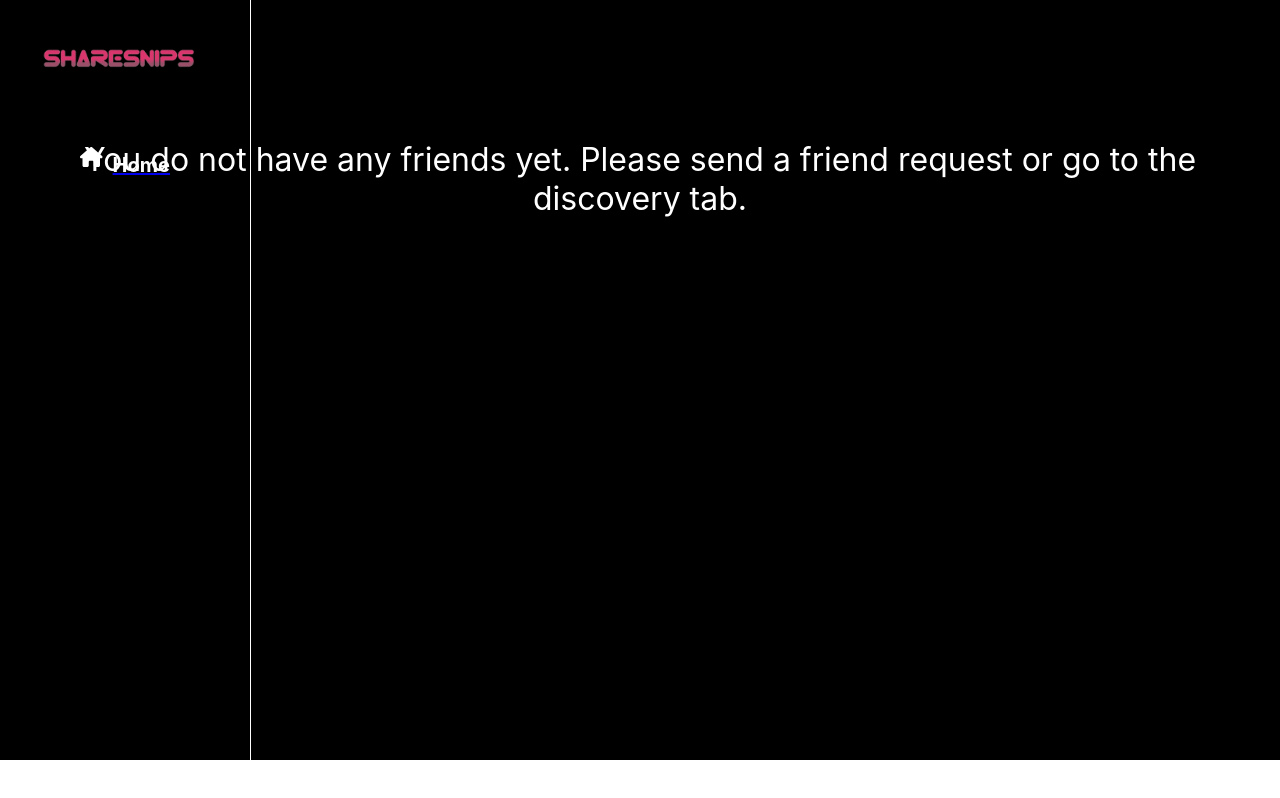
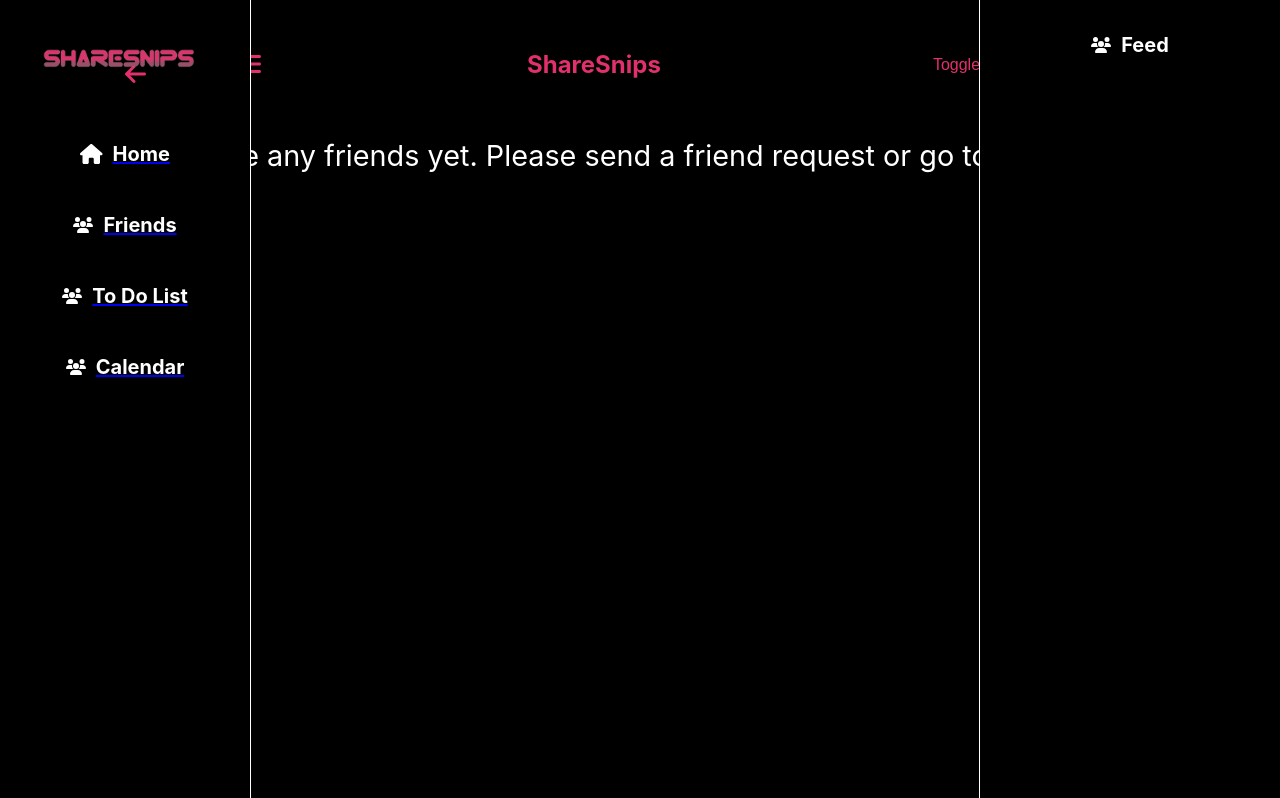
Before and after one commit to myzticx/sharesnips, a React (Create React App) app: page /friends in a window 1280 px wide. Built offline with nearby package versions, Linux system fonts and the light colour scheme.

Commit message:
added calendar, todo lost and minor tweaks

```diff
--- a/src/App.tsx
+++ b/src/App.tsx
@@ -4,7 +4,8 @@ import Friends from "./pages/friends";
 import { Routes, Route } from "react-router-dom";
 import NotSignedInPage from "./pages/notsignedin";
 import MyAccount from "./pages/myaccount";
-import ToDo from "./pages/todolist";
+import { ToDo } from "./pages/todolist";
+import Calendar from "./pages/calendar";
 import { BreakpointProvider, Breakpoint } from "react-socks";
 
 function App() {
@@ -17,6 +18,7 @@ function App() {
           <Route path="/homepage" element={<HomePage />} />
           <Route path="/todolist" element={<ToDo />} />
           <Route path="/notsignedin" element={<NotSignedInPage />} />
+          <Route path="/calendar" element={<Calendar />} />
           <Route
             path="/MyAccount"
             element={<MyAccount username={""} email={""} />}
--- a/src/components/MainNavbar.tsx
+++ b/src/components/MainNavbar.tsx
@@ -1,42 +1,59 @@
 import React, { useState } from "react";
-import styled from "styled-components";
+import styled, { createGlobalStyle, ThemeProvider } from "styled-components";
+import { FontAwesomeIcon } from "@fortawesome/react-fontawesome";
+import {
+  faBars,
+  faArrowLeft,
+  faHouse,
+  faUsers,
+} from "@fortawesome/free-solid-svg-icons";
 import { Link } from "react-router-dom";
 import logo from "../images/logo.png";
-import { FontAwesomeIcon } from "@fortawesome/react-fontawesome";
-import {
-  faHeart as farHeart,
-  faStar as farStar,
-} from "@fortawesome/free-regular-svg-icons";
-import {
-  faHeart,
-  faStar,
-  faUser,
-  faBars,
-  faUsers,
-  faComments,
-  faArrowLeft,
-  faComment,
-  faHouse,
-  faBell,
-} from "@fortawesome/free-solid-svg-icons";
 
-// Styled components
-const Sidebar = styled.div<{ isOpen: boolean }>`
-  position: fixed;
-  top: 0;
-  left: ${(props) => (props.isOpen ? "0" : "-100%")};
-  width: 250px;
-  height: 100%;
+const GlobalStyles = createGlobalStyle`
+  body {
     background-color: ${(props) => props.theme.background};
-  border-right: 1px solid #fff ${(props) => props.theme.borderColor};
+    color: ${(props) => props.theme.text};
     transition: all 0.3s ease;
+    font-family: -apple-system, BlinkMacSystemFont, 'Segoe UI', 'Roboto', 'Oxygen',
+      'Ubuntu', 'Cantarell', 'Fira Sans', 'Droid Sans', 'Helvetica Neue',
+      sans-serif;
+    margin: 0;
+    padding: 0;
+  }
+`;
+
+const Container = styled.div`
+  max-width: 800px;
+  margin: 0 auto;
+  padding: 20px;
+  background-color: ${(props) =>
+    props.theme.background}; /* Set main background color */
+  color: ${(props) => props.theme.text};
+`;
+
+const Logo = styled.div`
+  font-size: 24px;
+  font-weight: bold;
+  color: ${(props) => props.theme.accent};
 
   @media (max-width: 768px) {
-    width: 100%;
-    display: ${(props) =>
-      props.isOpen ? "block" : "none"}; /* Show or hide on mobile */
+    font-size: 20px;
+    margin-left: 85px;
   }
 `;
+
+const IconSize = styled.div`
+  font-size: 20px;
+`;
+
+const currentTheme = {
+  background: "#000000", // black
+  text: "#FFFFFF", // white
+  accent: "#E1306C",
+  cardBackground: "#2C2A2A",
+  borderColor: "#FFFFFF",
+};
 
 const Header = styled.header`
   display: flex;
@@ -46,51 +63,6 @@ const Header = styled.header`
 
   @media (max-width: 768px) {
     position: relative; /* Add position relative for absolute positioning of the hamburger icon on mobile */
-  }
-`;
-
-const SidebarContent = styled.div`
-  padding-top: 40px;
-  display: flex;
-  flex-direction: column;
-  align-items: center;
-  color: white;
-`;
-
-const SidebarLink = styled.div`
-  display: flex;
-  align-items: center;
-  margin-bottom: -60px;
-  cursor: pointer;
-  background-color: ${(props) =>
-    props.theme.background}; /* Set main background color */
-  color: ${(props) => props.theme.text};
-
-  &:hover {
-    color: ${(props) => props.theme.accent};
-  }
-`;
-
-const IconText = styled.h1`
-  margin-left: 10px;
-  font-size: 20px;
-  padding-top: 100px;
-  background-color: ${(props) =>
-    props.theme.background}; /* Set main background color */
-  color: white;
-`;
-
-const BackIcon = styled.div`
-  font-size: 24px;
-  cursor: pointer;
-  color: ${(props) => props.theme.accent};
-  margin-top: 20px;
-  margin-left: 20px;
-  margin-bottom: 40px;
-  display: none;
-
-  @media (max-width: 768px) {
-    margin-top: 40px;
   }
 `;
 
@@ -107,23 +79,33 @@ const Hamburger = styled.div`
   }
 `;
 
-const Container = styled.div`
-  max-width: 800px;
-  margin: 0 auto;
-  padding: 20px;
-  background-color: ${(props) =>
-    props.theme.background}; /* Set main background color */
-  color: ${(props) => props.theme.text};
+const Sidebar = styled.div<{ isOpen: boolean }>`
+  position: fixed;
+  top: 0;
+  left: ${(props) => (props.isOpen ? "0" : "-100%")};
+  width: 250px;
+  height: 100%;
+  background-color: ${(props) => props.theme.background};
+  border-right: 1px solid ${(props) => props.theme.borderColor};
+  transition: all 0.3s ease;
+
+  @media (max-width: 768px) {
+    width: 100%;
+    display: ${(props) =>
+      props.isOpen ? "block" : "none"}; /* Show or hide on mobile */
+  }
 `;
 
-const LogoInLeftBar = styled.img`
-  position: absolute;
-  top: 20px;
-  right: 20px;
-  width: 220px;
+const BackIcon = styled.div`
+  font-size: 24px;
+  cursor: pointer;
+  color: ${(props) => props.theme.accent};
+  margin-top: 20px;
+  margin-left: 20px;
+  margin-bottom: 40px; /* Adjust margin bottom to separate it from other links */
 
   @media (max-width: 768px) {
-    right: 75px;
+    margin-top: 40px;
   }
 `;
 
@@ -135,57 +117,173 @@ const ToggleButton = styled.button`
   font-size: 16px;
 `;
 
-const Logo = styled.div`
-  font-size: 24px;
-  font-weight: bold;
+const SidebarContent = styled.div`
+  padding-top: 40px;
+  display: flex;
+  flex-direction: column;
+  align-items: center; /* Center content horizontally */
+  color: white;
+`;
+
+const SidebarLink = styled.div`
+  display: flex;
+  align-items: center;
+  margin-bottom: 20px;
+  cursor: pointer;
+  background-color: ${(props) =>
+    props.theme.background}; /* Set main background color */
+  color: ${(props) => props.theme.text};
+
+  &:hover {
     color: ${(props) => props.theme.accent};
-
-  @media (max-width: 768px) {
-    font-size: 20px;
-    margin-left: 85px;
   }
 `;
 
-const IconSize = styled.div`
+const lightTheme = {
+  background: "#ffffff", // Corrected color code for white
+  text: "#333333",
+  accent: "#405DE6",
+  cardBackground: "#FFFFFF",
+  borderColor: "#DBDBDB",
+};
+
+const darkTheme = {
+  background: "#000000",
+  text: "#FFFFFF",
+  accent: "#E1306C",
+  cardBackground: "#2C2A2A",
+  borderColor: "#FFFFFF",
+};
+
+const IconText = styled.h1`
+  margin-left: 10px;
   font-size: 20px;
-  margin-top: 85px;
+  background-color: ${(props) =>
+    props.theme.background}; /* Set main background color */
+  color: ${(props) => props.theme.text};
+`;
+
+const LogoInLeftBar = styled.img`
+  position: absolute;
+  top: 20px; // Adjust the top position as needed
+  right: 20px; // Adjust the right position as needed
+  width: 220px; // Increase the width to make the image bigger
+
+  @media (max-width: 768px) {
+    right: 75px;
+  }
+`;
+
+const SecondSidebarContent = styled.div`
+  padding-top: 20px;
+  display: flex;
+  flex-direction: column;
+  align-items: center; /* Center content horizontally */
+  color: white;
+`;
+
+const SecondSidebarLink = styled.div`
+  display: flex;
+  align-items: center;
+  margin-bottom: 20px;
+  cursor: pointer;
+  background-color: ${(props) =>
+    props.theme.background}; /* Set main background color */
+  color: ${(props) => props.theme.text};
+
+  &:hover {
+    color: ${(props) => props.theme.accent};
+  }
+`;
+
+const SecondSidebar = styled.div`
+  position: fixed;
+  top: 0;
+  right: 0;
+  width: 300px;
+  height: 100%;
+  background-color: ${(props) =>
+    props.theme.background}; /* Set second sidebar background */
+  border-left: 1px solid ${(props) => props.theme.borderColor};
+  @media (max-width: 768px) {
+    display: none;
+  }
 `;
 
 const MainNavbar: React.FC = () => {
   const [isSidebarOpen, setIsSidebarOpen] = useState(true);
+  const [currentTheme, setCurrentTheme] = useState(darkTheme);
+  const [notifications, setNotifications] = useState<string[]>([]);
 
   const toggleSidebar = () => {
     setIsSidebarOpen(!isSidebarOpen);
   };
 
+  const toggleTheme = () => {
+    setCurrentTheme(currentTheme === lightTheme ? darkTheme : lightTheme);
+  };
+
   return (
+    <ThemeProvider theme={currentTheme}>
+      <GlobalStyles />
       <Container>
         <Header>
           <Hamburger onClick={toggleSidebar}>
             <FontAwesomeIcon icon={faBars} />
           </Hamburger>
           <Logo>ShareSnips</Logo>
+          <ToggleButton onClick={toggleTheme}>Toggle Theme</ToggleButton>
         </Header>
 
         <Sidebar isOpen={isSidebarOpen}>
           <SidebarContent>
+            <BackIcon onClick={toggleSidebar}>
               <LogoInLeftBar src={logo} alt="logo" />
-
+              <FontAwesomeIcon icon={faArrowLeft} />
+            </BackIcon>
             <SidebarLink>
               <IconSize>
                 <FontAwesomeIcon icon={faHouse} />
               </IconSize>
-            <Link to="/Homepage">
+              <Link to="/homepage">
                 <IconText>Home</IconText>
               </Link>
             </SidebarLink>
-
-          {/* Additional sidebar content here */}
+            <SidebarLink>
+              <FontAwesomeIcon icon={faUsers} />
+              <Link to="/friends">
+                <IconText>Friends</IconText>
+              </Link>
+            </SidebarLink>
+            <SidebarLink>
+              <FontAwesomeIcon icon={faUsers} />
+              <Link to="/todolist">
+                <IconText>To Do List</IconText>
+              </Link>
+            </SidebarLink>
+            <SidebarLink>
+              <FontAwesomeIcon icon={faUsers} />
+              <Link to="/calendar">
+                <IconText>Calendar</IconText>
+              </Link>
+            </SidebarLink>
           </SidebarContent>
         </Sidebar>
+        <SecondSidebar>
+          <SecondSidebarContent>
+            <SecondSidebarLink>
+              <FontAwesomeIcon icon={faUsers} />
+              <IconText>Feed</IconText>
+            </SecondSidebarLink>
 
-      {/* Additional components */}
+            {/* Display notifications within the second sidebar */}
+            {notifications.map((notification, index) => (
+              <div key={index}>{notification}</div>
+            ))}
+          </SecondSidebarContent>
+        </SecondSidebar>
       </Container>
+    </ThemeProvider>
   );
 };
 
--- /dev/null
+++ b/src/pages/calendar.tsx
@@ -0,0 +1,160 @@
+import React, { useState } from "react";
+import styled from "styled-components";
+import NavBar from "../components/MainNavbar";
+
+const CalendarWrapper = styled.div`
+  width: 83%;
+  margin-left: 40%;
+  height: 100vh;
+  margin: 0 auto;
+  background-color: black;
+  color: #e13063;
+
+  @media (max-height: 1827px) {
+    width: 65%;
+    margin-left: 16.5%;
+  }
+`;
+
+const CalendarHeader = styled.div`
+  display: flex;
+  justify-content: space-between;
+  align-items: center;
+  padding: 20px 0;
+  font-size: 2em;
+
+  color: white;
+  font-weight: bold;
+`;
+
+const CalendarGrid = styled.div`
+  display: grid;
+  grid-template-columns: repeat(7, 1fr);
+  gap: 1px;
+`;
+
+const CalendarHeaderCell = styled.div`
+  padding: 20px;
+  font-size: 1.5em;
+  background-color: #e13063;
+  color: black;
+  font-weight: bold;
+  text-align: center;
+`;
+
+const CalendarCell = styled.div`
+  position: relative;
+  padding: 20px;
+  font-size: 1.5em;
+  background-color: black;
+  color: #e13063;
+  text-align: center;
+  c
+  ursor: pointer;
+`;
+
+const EventCircle = styled.div`
+  position: absolute;
+  top: 5px;
+  right: 5px;
+  width: 10px;
+  height: 10px;
+  background-color: #e13063;
+  border-radius: 50%;
+`;
+
+const EventBox = styled.div`
+  position: absolute;
+  top: 50%;
+  left: 50%;
+  transform: translate(-50%, -50%);
+  width: 200px;
+  height: 100px;
+  background-color: white;
+  border: 1px solid #e13063;
+  border-radius: 5px;
+  display: flex;
+  flex-direction: column;
+  align-items: center;
+  justify-content: center;
+`;
+
+const EventName = styled.p`
+  font-size: 16px;
+`;
+
+const Calendar: React.FC = () => {
+  const [selectedDay, setSelectedDay] = useState<number | null>(null);
+  const [eventName, setEventName] = useState("");
+  const [events, setEvents] = useState<{ [key: number]: string }>({});
+  const [monthYear, setMonthYear] = useState(new Date());
+
+  // Sample days for demonstration
+  const days = ["Mon", "Tue", "Wed", "Thu", "Fri", "Sat", "Sun"];
+  const totalDays = new Date(
+    monthYear.getFullYear(),
+    monthYear.getMonth() + 1,
+    0
+  ).getDate();
+
+  const handleDayClick = (day: number) => {
+    setSelectedDay(day);
+  };
+
+  const handleAddEvent = () => {
+    if (eventName.trim() && selectedDay !== null) {
+      setEvents({ ...events, [selectedDay]: eventName });
+      setEventName("");
+      setSelectedDay(null);
+    }
+  };
+
+  const handlePrevMonth = () => {
+    setMonthYear(new Date(monthYear.getFullYear(), monthYear.getMonth() - 1));
+  };
+
+  const handleNextMonth = () => {
+    setMonthYear(new Date(monthYear.getFullYear(), monthYear.getMonth() + 1));
+  };
+
+  return (
+    <CalendarWrapper>
+      <NavBar />
+      <CalendarHeader>
+        <button onClick={handlePrevMonth}>{"<"}</button>
+        <h2>{`${monthYear.toLocaleString("default", {
+          month: "long",
+        })} ${monthYear.getFullYear()}`}</h2>
+        <button onClick={handleNextMonth}>{">"}</button>
+      </CalendarHeader>
+      <CalendarGrid>
+        {days.map((day, index) => (
+          <CalendarHeaderCell key={index}>{day}</CalendarHeaderCell>
+        ))}
+        {[...Array(totalDays)].map((_, index) => {
+          const day = index + 1;
+          const hasEvent = events[day];
+
+          return (
+            <CalendarCell key={index} onClick={() => handleDayClick(day)}>
+              {day}
+              {hasEvent && <EventCircle />}
+              {selectedDay === day && (
+                <EventBox>
+                  <input
+                    type="text"
+                    value={events[day] || ""}
+                    onChange={(e) => setEventName(e.target.value)}
+                    onBlur={handleAddEvent}
+                  />
+                </EventBox>
+              )}
+            </CalendarCell>
+          );
+        })}
+      </CalendarGrid>
+    </CalendarWrapper>
+  );
+};
+
+export default Calendar;
--- a/src/pages/friends.tsx
+++ b/src/pages/friends.tsx
@@ -13,6 +13,10 @@ const MainText = styled.h1`
   text-align: center;
   font-size: 2em;
   font-weight: 400;
+
+  @media (max-height: 1827px) {
+    font-size: 1.8rem;
+  }
 `;
 
 const friends = () => {
--- a/src/pages/homepage.tsx
+++ b/src/pages/homepage.tsx
@@ -665,6 +665,12 @@ const InstagramCodeClone: React.FC = () => {
                 <IconText>To Do List</IconText>
               </Link>
             </SidebarLink>
+            <SidebarLink>
+              <FontAwesomeIcon icon={faUsers} />
+              <Link to="/calendar">
+                <IconText>Calendar</IconText>
+              </Link>
+            </SidebarLink>
           </SidebarContent>
         </Sidebar>
 
```
Also changed, not shown: src/index.tsx (+6 -1 lines), src/pages/todolist.tsx (+21 -10 lines). Lines whose indentation alone changed are shown as unchanged.
